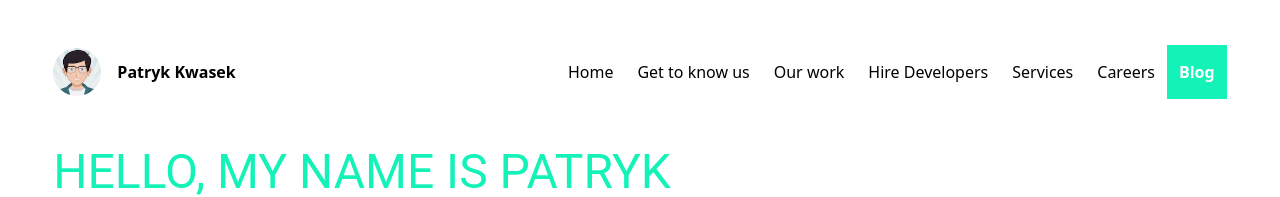
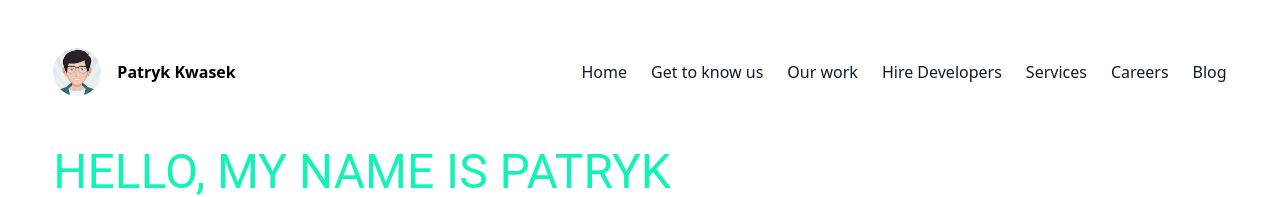
Before and after one commit to Web-Hulk/next-typescript-emersoft-blog, a Next.js app: page / in a window 1280 px wide. Shown: the top 197 px of the page. Built offline with nearby package versions, Linux system fonts and the light colour scheme.

Commit message:
Extracted Header and Footer to component - revert Tailwind configuration

```diff
--- /dev/null
+++ b/src/components/Footer/Footer.tsx
@@ -0,0 +1,66 @@
+import Link from "next/link";
+import { Box, Typography } from "@mui/material";
+import { GitHub, LinkedIn } from "@mui/icons-material";
+
+const FOOTER_LINKS = [
+  {
+    href: "https://pl.linkedin.com/in/patryk-kwasek-0b9a821b3",
+    icon: (
+      <LinkedIn
+        className="text-[#0077B5]"
+        fontSize="medium"
+        titleAccess="LinkedIn profile"
+      />
+    ),
+  },
+  {
+    href: "https://github.com/Web-Hulk",
+    icon: (
+      <GitHub
+        className="text-black"
+        fontSize="medium"
+        titleAccess="Github profile"
+      />
+    ),
+  },
+];
+
+const Footer = () => {
+  return (
+    <footer className="border-t border-gray-300 py-8">
+      <Box className="flex justify-end max-w-screen-xl w-11/12 my-0 mx-auto">
+        <Typography>
+          <Link
+            href="https://pl.linkedin.com/in/patryk-kwasek-0b9a821b3"
+            className="underline"
+            target="_blank"
+            rel="noopener noreferrer"
+          >
+            <LinkedIn
+              className="text-[#0077B5]"
+              fontSize="medium"
+              titleAccess="LinkedIn profile"
+            />
+          </Link>
+        </Typography>
+
+        <Typography>
+          <Link
+            href="https://github.com/Web-Hulk"
+            className="underline"
+            target="_blank"
+            rel="noopener noreferrer"
+          >
+            <GitHub
+              className="text-black"
+              fontSize="medium"
+              titleAccess="Github profile"
+            />
+          </Link>
+        </Typography>
+      </Box>
+    </footer>
+  );
+};
+
+export default Footer;
--- /dev/null
+++ b/src/components/Header/Avatar/Avatar.tsx
@@ -0,0 +1,31 @@
+import { Box } from "@mui/system";
+import Image from "next/image";
+
+type AvatarProps = {
+  name: string;
+  imageUrl: string;
+};
+
+// Define a new functional component called `Avatar`
+const Avatar = ({ name, imageUrl }: AvatarProps) => {
+  // Return JSX containing a `Box` component and an `Image` component
+  return (
+    <Box className="flex items-center">
+      {/* Render an `Image` component with the source, dimensions, alt text, and styling */}
+      <Image
+        src={imageUrl}
+        width={150}
+        height={150}
+        alt="Avatar"
+        aria-label="Patryk Kwasek's Avatar"
+        className="w-12 h-12 mr-4 rounded-full"
+        priority
+      />
+      {/* Render a `span` element containing the name */}
+      <span className="font-bold">{name}</span>
+    </Box>
+  );
+};
+
+// Export the `Avatar` component as the default export of the module
+export default Avatar;
--- /dev/null
+++ b/src/components/Header/Hamburger/Hamburger.tsx
@@ -0,0 +1,47 @@
+import Link from "next/link";
+import { useState } from "react";
+import CloseIcon from "@mui/icons-material/Close";
+import MenuIcon from "@mui/icons-material/Menu";
+import { LinkItem } from "@/types/types";
+
+const HamburgerMenu = ({ links }: { links: LinkItem[] }) => {
+  const [isOpen, setIsOpen] = useState(false);
+
+  const toggleMenu = () => {
+    setIsOpen(!isOpen);
+  };
+
+  return (
+    <div className="flex items-center justify-between lg:justify-end">
+      <button
+        type="button"
+        className="lg:hidden block focus:outline-none"
+        onClick={toggleMenu}
+      >
+        {isOpen ? <CloseIcon /> : <MenuIcon />}
+      </button>
+
+      <nav className={`lg:flex lg:items-center ${isOpen ? "block" : "hidden"}`}>
+        {links.map(({ href, name }) => (
+          <Link
+            key={href}
+            href={href}
+            target="_blank"
+            rel="noopener noreferrer"
+            className="block mt-4 lg:inline-block lg:mt-0 md:ml-6 text-gray-900 font-medium hover:text-gray-600"
+          >
+            {name}
+          </Link>
+        ))}
+        <Link
+          href="http://localhost:3000/"
+          className="block mt-4 lg:inline-block lg:mt-0 md:ml-6 text-gray-900 font-medium hover:text-emersoft-green"
+        >
+          Blog
+        </Link>
+      </nav>
+    </div>
+  );
+};
+
+export default HamburgerMenu;
--- /dev/null
+++ b/src/components/Header/Header.tsx
@@ -0,0 +1,14 @@
+import Avatar from "./Avatar/Avatar";
+import HamburgerMenu from "./Hamburger/Hamburger";
+import { LINKS } from "@/data/links";
+
+const Header = () => {
+  return (
+    <header className="flex justify-between items-center py-12">
+      <Avatar name="Patryk Kwasek" imageUrl="/apple-touch-icon.png" />
+      <HamburgerMenu links={LINKS} />
+    </header>
+  );
+};
+
+export default Header;
--- /dev/null
+++ b/src/data/links.ts
@@ -0,0 +1,28 @@
+import { LinkItem } from "@/types/types";
+
+export const LINKS: LinkItem[] = [
+  {
+    href: "https://emersoft.co/",
+    name: "Home",
+  },
+  {
+    href: "https://emersoft.co/about/",
+    name: "Get to know us",
+  },
+  {
+    href: "https://emersoft.co/our-work/",
+    name: "Our work",
+  },
+  {
+    href: "https://emersoft.co/services/hire-developers/",
+    name: "Hire Developers",
+  },
+  {
+    href: "https://emersoft.co/services/",
+    name: "Services",
+  },
+  {
+    href: "https://careers.emersoft.co/",
+    name: "Careers",
+  },
+];
--- a/src/pages/index.tsx
+++ b/src/pages/index.tsx
@@ -1,13 +1,10 @@
 import Head from "next/head";
-import Image from "next/image";
-import Link from "next/link";
 // import { Inter } from "@next/font/google";
 import blogData from "@/data/blogData";
 import React, { useState } from "react";
 import {
   Box,
   Typography,
-  List,
   TextField,
   Stack,
   Pagination,
@@ -16,44 +13,13 @@ import {
   CardMedia,
   CardContent,
   Chip,
-  ListItem,
 } from "@mui/material";
-import { GitHub, LinkedIn } from "@mui/icons-material";
 import BlogData from "../types/types";
 import useActiveCategory from "@/hooks/useActiveCategory";
+import Header from "@/components/Header/Header";
+import Footer from "@/components/Footer/Footer";
 
 // const inter = Inter({ subsets: ["latin"] });
-
-const LINKS = [
-  {
-    href: "https://emersoft.co/",
-    name: "Home",
-  },
-  {
-    href: "https://emersoft.co/about/",
-    name: "Get to know us",
-  },
-  {
-    href: "https://emersoft.co/our-work/",
-    name: "Our work",
-  },
-  {
-    href: "https://emersoft.co/services/hire-developers/",
-    name: "Hire Developers",
-  },
-  {
-    href: "https://emersoft.co/services/",
-    name: "Services",
-  },
-  {
-    href: "https://careers.emersoft.co/",
-    name: "Careers",
-  },
-  // {
-  //   href: "http://localhost:3000/",
-  //   name: "Blog",
-  // },
-];
 
 export default function Blog() {
   const [stableBlogData, setStableBlogData] = useState<BlogData>(blogData);
@@ -104,44 +70,7 @@ export default function Blog() {
 
       <main>
         <Box className="max-w-screen-xl w-11/12 my-0 mx-auto">
-          <header className="flex justify-between items-center py-12">
-            <Box className="flex items-center">
-              <Image
-                src={"/apple-touch-icon.png"}
-                width={150}
-                height={150}
-                alt="Avatar"
-                className="w-12 h-12 mr-4 rounded-full"
-                priority
-              />
-              <span className="font-bold">Patryk Kwasek</span>
-            </Box>
-
-            <nav className="flex row">
-              <ul className="flex row">
-                {LINKS.map(({ href, name }) => (
-                  <li key={name}>
-                    <Link
-                      href={href}
-                      target="_blank"
-                      rel="noopener noreferrer"
-                      className="px-3 hover:text-emersoft-green focus:outline-none focus:shadow-outline"
-                    >
-                      {name}
-                    </Link>
-                  </li>
-                ))}
-                <li>
-                  <Link
-                    href="http://localhost:3000/"
-                    className="text-white bg-emersoft-green font-bold py-4 px-3 hover:bg-emersoft-black duration-500 focus:outline-none focus:shadow-outline"
-                  >
-                    Blog
-                  </Link>
-                </li>
-              </ul>
-            </nav>
-          </header>
+          <Header />
 
           <Box>
             <Typography
@@ -187,7 +116,9 @@ export default function Blog() {
                 {blogPosts.posts.map(
                   ({ id, title, excerpt, imageUrl, categories }) => (
                     <Grid item xs={12} sm={6} lg={4} key={`Post-${id}`}>
+                      {/* Card component to display blog post */}
                       <Card className="min-h-[525px] h-full rounded-3xl cursor-pointer">
+                        {/* Display the post's featured image */}
                         <CardMedia
                           className="w-full h-1/2 rounded-t-3xl"
                           image={imageUrl}
@@ -195,6 +126,7 @@ export default function Blog() {
                         />
 
                         <CardContent>
+                          {/* Display the post's categories */}
                           <Typography className="my-3 font-bold">
                             {categories.map((categoryId) => {
                               const filteredCategory =
@@ -202,6 +134,9 @@ export default function Blog() {
                                   (category) => category.id === categoryId
                                 );
 
+                              {
+                                /* Only display the category if it exists and is not "All" */
+                              }
                               if (
                                 !filteredCategory ||
                                 filteredCategory.name === "All"
@@ -220,6 +155,7 @@ export default function Blog() {
                             })}
                           </Typography>
 
+                          {/* Display the post's title */}
                           <Typography
                             variant="h5"
                             component="h2"
@@ -228,6 +164,7 @@ export default function Blog() {
                             {title}
                           </Typography>
 
+                          {/* Display the post's excerpt */}
                           <Typography variant="body2" component="p">
                             {excerpt}
                           </Typography>
@@ -253,39 +190,7 @@ export default function Blog() {
           </Box>
         </Box>
 
-        <footer className="border-t border-gray-300 py-8">
-          <Box className="flex justify-end max-w-screen-xl w-11/12 my-0 mx-auto">
-            <Typography>
-              <Link
-                href="https://pl.linkedin.com/in/patryk-kwasek-0b9a821b3"
-                className="underline"
-                target="_blank"
-                rel="noopener noreferrer"
-              >
-                <LinkedIn
-                  className="text-[#0077B5]"
-                  fontSize="medium"
-                  titleAccess="LinkedIn profile"
-                />
-              </Link>
-            </Typography>
-
-            <Typography>
-              <Link
-                href="https://github.com/Web-Hulk"
-                className="underline"
-                target="_blank"
-                rel="noopener noreferrer"
-              >
-                <GitHub
-                  className="text-black"
-                  fontSize="medium"
-                  titleAccess="Github profile"
-                />
-              </Link>
-            </Typography>
-          </Box>
-        </footer>
+        <Footer />
       </main>
     </>
   );
--- a/src/types/types.ts
+++ b/src/types/types.ts
@@ -17,3 +17,8 @@ export default interface BlogData {
   posts: BlogPost[];
   categories: BlogCategory[];
 }
+
+export type LinkItem = {
+  href: string,
+  name: string,
+};
--- a/tailwind.config.js
+++ b/tailwind.config.js
@@ -1,7 +1,6 @@
 /** @type {import('tailwindcss').Config} */
 module.exports = {
   content: ["./src/**/*.{js,ts,jsx,tsx}"],
-  darkMode: "class",
   theme: {
     extend: {
       colors: {
```
